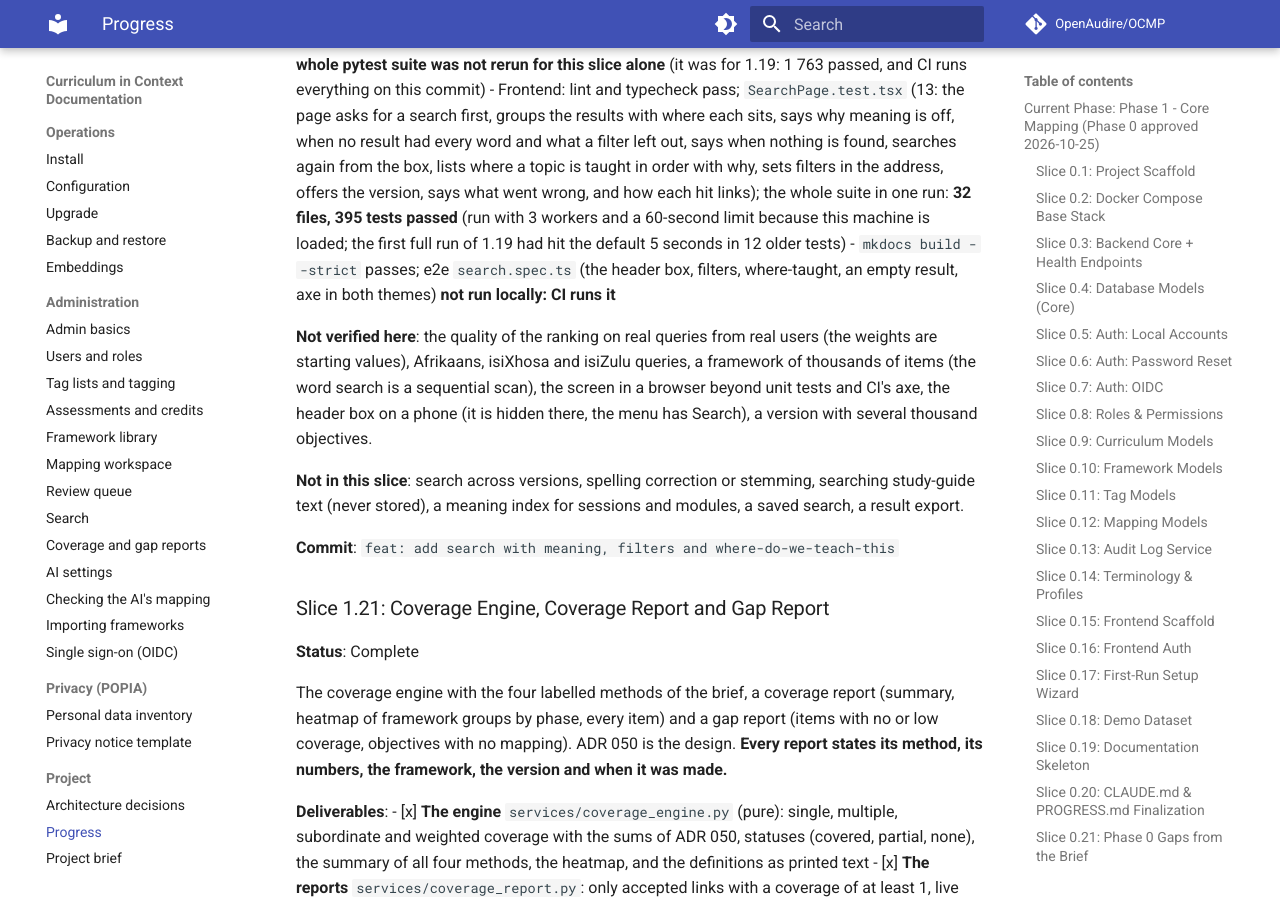
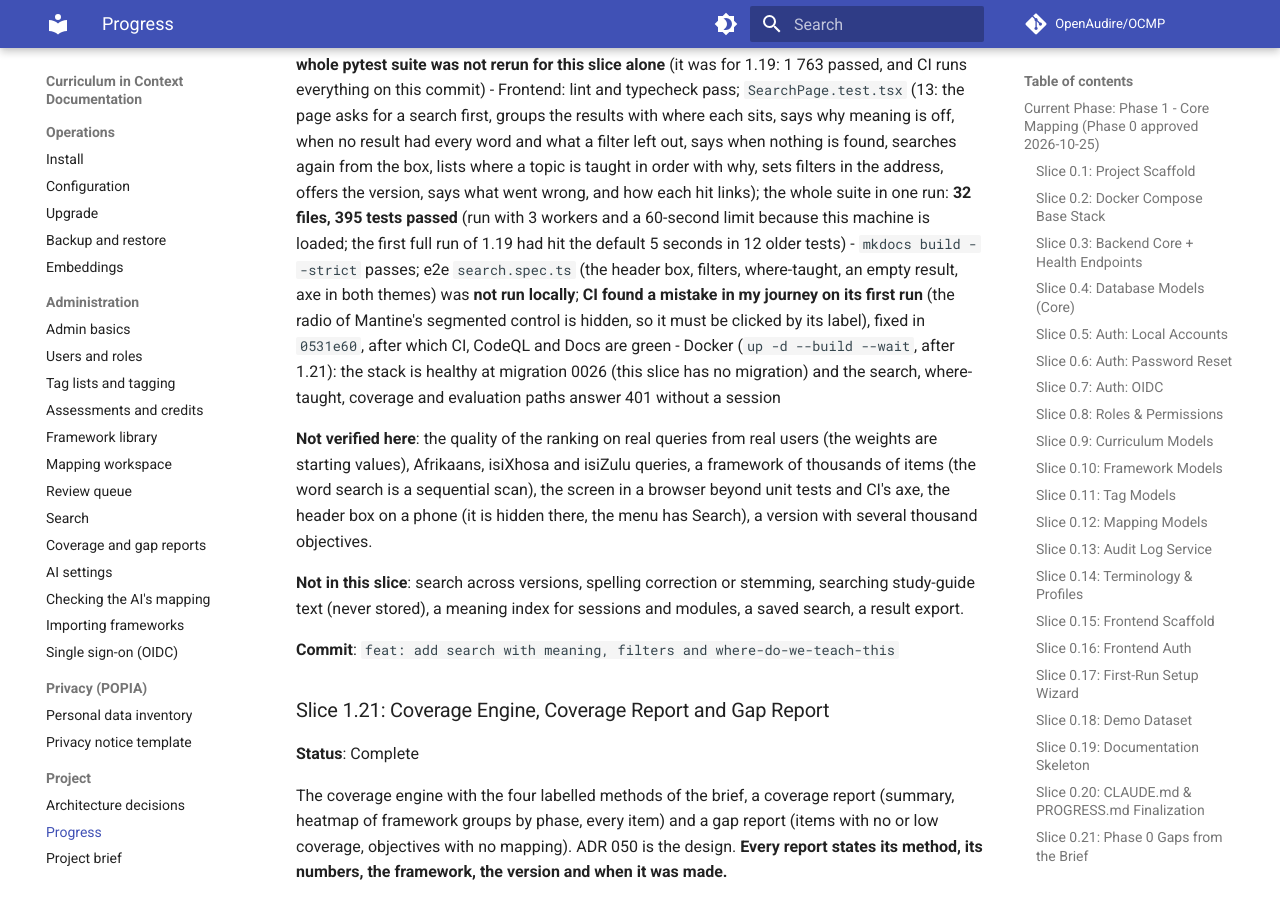
Before and after one commit to OpenAudire/OCMP, an MkDocs documentation site: the page built from docs/PROGRESS.md, in a window 1280 px wide and 900 px high, scrolled down 108733 px. Built offline with MkDocs 1.6.1 and Material for MkDocs 9.7.7, drawn with Linux system fonts in a browser that asks for light colours; comment, search, counter and statistics services are not loaded; some of the changed text lies outside the part shown.

Commit message:
docs: record the CI result and the Docker check for search and the reports
Co-Authored-By: Claude Sonnet 5.5 <noreply@anthropic.com>

```diff
--- a/docs/PROGRESS.md
+++ b/docs/PROGRESS.md
@@ -1608,7 +1608,8 @@ Search across a version's objectives, sessions, modules and the framework librar
 **Verification**:
 - Backend: ruff check, ruff format --check and mypy pass; `test_search.py` (49: words, prefix, all-or-some words, nothing found, too short and too long, query syntax, pruning, retired and deleted objectives and other versions, module/domain/taxonomy/framework filters and what they leave out, kinds and limits, framework items, meaning with vectors at known angles, words only, an unreachable server, nothing embedded, where-taught order and the framework route and meaning, a module coordinator, a lecturer and a student, the API, the rate limit) plus the migration drift test and the curriculum and framework read suites (99 passed). **The whole pytest suite was not rerun for this slice alone** (it was for 1.19: 1 763 passed, and CI runs everything on this commit)
 - Frontend: lint and typecheck pass; `SearchPage.test.tsx` (13: the page asks for a search first, groups the results with where each sits, says why meaning is off, when no result had every word and what a filter left out, says when nothing is found, searches again from the box, lists where a topic is taught in order with why, sets filters in the address, offers the version, says what went wrong, and how each hit links); the whole suite in one run: **32 files, 395 tests passed** (run with 3 workers and a 60-second limit because this machine is loaded; the first full run of 1.19 had hit the default 5 seconds in 12 older tests)
-- `mkdocs build --strict` passes; e2e `search.spec.ts` (the header box, filters, where-taught, an empty result, axe in both themes) **not run locally: CI runs it**
+- `mkdocs build --strict` passes; e2e `search.spec.ts` (the header box, filters, where-taught, an empty result, axe in both themes) was **not run locally**; **CI found a mistake in my journey on its first run** (the radio of Mantine's segmented control is hidden, so it must be clicked by its label), fixed in `0531e60`, after which CI, CodeQL and Docs are green
+- Docker (`up -d --build --wait`, after 1.21): the stack is healthy at migration 0026 (this slice has no migration) and the search, where-taught, coverage and evaluation paths answer 401 without a session
 
 **Not verified here**: the quality of the ranking on real queries from real users (the weights are starting values), Afrikaans, isiXhosa and isiZulu queries, a framework of thousands of items (the word search is a sequential scan), the screen in a browser beyond unit tests and CI's axe, the header box on a phone (it is hidden there, the menu has Search), a version with several thousand objectives.
 
@@ -1635,7 +1636,7 @@ The coverage engine with the four labelled methods of the brief, a coverage repo
 **Verification**:
 - Backend: ruff check, ruff format --check and mypy pass; `test_coverage_engine.py` (22, no database: each method's sums, thresholds, the settings changing the figures, groups, bulk and re-check flags, the summary, the heatmap), `test_coverage_report.py` (only accepted links count, a group judged by the method, the weighted reduction for a depth below, a coverage of 0 not counting, bulk and re-check flags, the summary of all four methods, the institution's numbers, the heatmap columns by phase, unknown or draft framework and method refused, who may read reports and what a module coordinator gets, the gap lists, links to another framework and deleted objectives not counting) and the settings (30); the **whole pytest suite: 1 852 tests passed (10 minutes, on the tree holding 1.19, 1.20 and 1.21; 1 763 before 1.20)**
 - Frontend: lint and typecheck pass; `Coverage.test.tsx` (13: the two reports state their method and date, the summary of four methods, the heatmap with a percentage in every cell, the flags, a new method asks again, a partial notice, a refusal in words, the gap lists and an empty one); the whole Vitest suite: **33 files, 408 tests passed**
-- `mkdocs build --strict` passes; e2e `reports.spec.ts` (the reports, the method statement, another method, the gap report, axe in both themes) **not run locally: CI runs it**
+- `mkdocs build --strict` passes; e2e `reports.spec.ts` (the reports, the method statement, another method, the gap report, axe in both themes) was **not run locally; CI ran it and is green** (CI, CodeQL and Docs on `7386899`). Before pushing I changed the panel to a labelled `section` (a label on a plain `div` is what axe objects to) and made the method selector exact, two mistakes of the kind CI had just found in the search journey
 
 **Not verified here**: the arithmetic against a **real programme** and a real framework of hundreds of items (the defaults are starting values, and I read the brief's four method names into the sums above: please check them in "Decisions to review"), the report on a screen reader, printing, a version with several thousand objectives, the heatmap with many phases on a phone.
 
```
